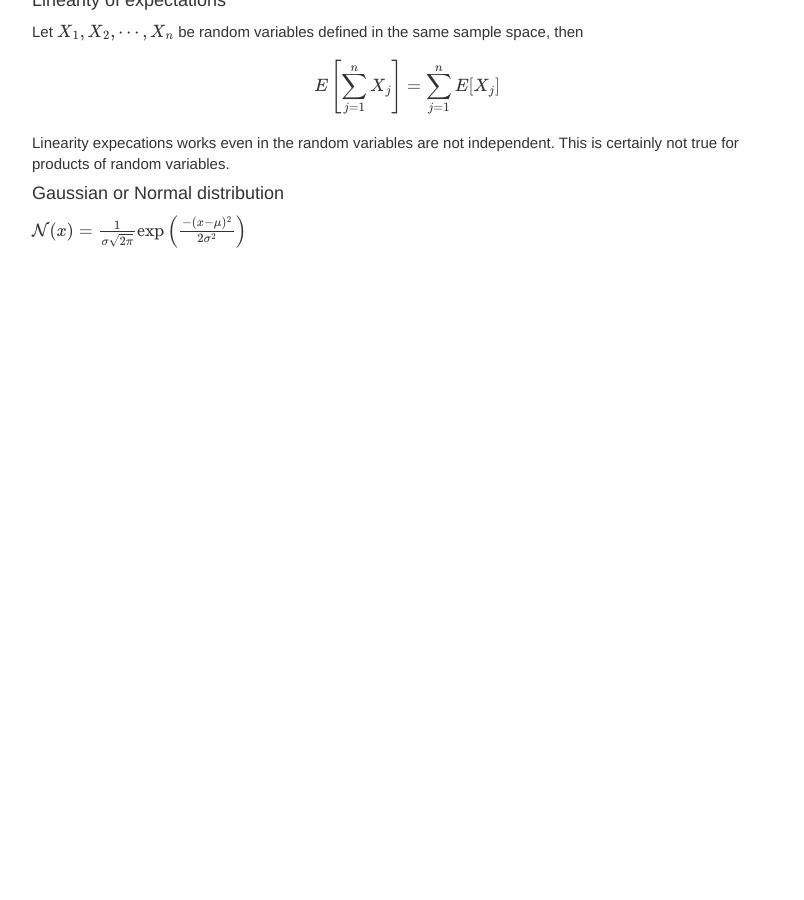
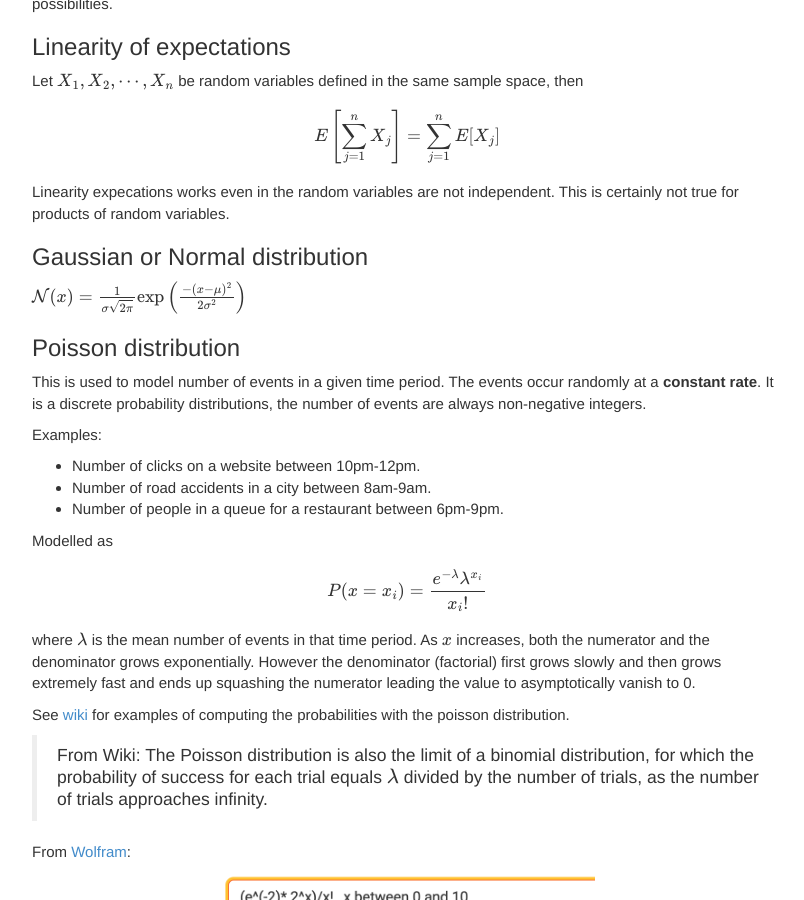
Before and after one commit to vispz/psvishnu91.github.io, a Jekyll site: the page built from _posts/ml_notes/2022-10-07-probability-basics.md, in a window 1280 px wide and 900 px high, scrolled down 691 px. Shown: the whole window, without its empty margins (233-1037 px from the left). Built offline with Jekyll 4.4.1, drawn with Linux system fonts in a browser that asks for light colours; nearby versions of some CDN libraries; formulas are drawn with MathJax 3; before the commit the page ends 1029 px from its top, so only the background shows below that.

Commit message:
updated proba basics

```diff
--- a/_posts/ml_notes/2022-10-07-probability-basics.md
+++ b/_posts/ml_notes/2022-10-07-probability-basics.md
@@ -6,17 +6,17 @@ layout: post
 last_modified_at: 2022-10-07
 ---
 
-#### Random variable
+### Random variable
 Given an input space U, X is a random variable that maps every element in U to a real number $$\mathcal{R}$$, i.e., $$X:U \rightarrow V$$.
 
 Say $$U$$ is a set of all 3 digit binary numbers viz., $$U=\{000, 001, 010, 011, 100, 101, 110, 111\}$$ and X maps element to the last digit (lsb=least significant bit). Hence, $$V= \{0, 1\}$$. The probability of $$P(X=0) = 0.5$$ and $$P(X=1) = 0.5$$. Half the numbers map to $$1$$ and other to $$0$$. Now the probability of $$P(X=0)$$ is the same as the probability of sampling a number in the input space $$U$$, that will cause $$X$$ to map to $$0$$. Here we are implicitly assuming that the probability of sampling any element in $$U$$ is the same or elements in $$U$$ are distributed uniformly.
 
-#### Independence
+### Independence
 If X and Y are two independent random variable. Then $$P(X=x,Y=y) = P(X=x)P(Y=y)$$, that is knowing that $$X$$ takes the value $$x$$, tells you nothing about what value $$Y$$ will take and vice-versa.
 
 Let's say X and Y are binary variables i.e., $$X:U\rightarrow \{0,1\}$$ and $$Y:U \rightarrow \{0,1\}$$. In order to formally prove $$X$$ and $$Y$$ are independent, we will have to prove that the joint $$P(X=0, Y=0) = P(X=0)P(Y=0), P(X=0,Y=1) = P(X=0)P(Y=1)...$$  for all 4 possibilities.
 
-#### Linearity of expectations
+### Linearity of expectations
 Let $$ X_1, X_2, \cdots, X_n $$ be random variables defined in the same sample space, then
 
 $$ E\left[\sum_{j=1}^n X_j\right] = \sum_{j=1}^n E[X_j]$$
@@ -24,7 +24,30 @@ $$ E\left[\sum_{j=1}^n X_j\right] = \sum_{j=1}^n E[X_j]$$
 Linearity expecations works even in the random variables are not independent. This
 is certainly not true for products of random variables.
 
-#### Gaussian or Normal distribution
+### Gaussian or Normal distribution
 $$
 \mathcal{N}(x) = \frac{1}{\sigma \sqrt{2 \pi}} \exp\left(\frac{-(x-\mu)^2}{2\sigma^2}\right)
 $$
+
+### Poisson distribution
+This is used to model number of events in a given time period. The events occur randomly at a **constant rate**. It is a discrete probability distributions, the number
+of events are always non-negative integers.
+
+
+Examples:
+* Number of clicks on a website between 10pm-12pm.
+* Number of road accidents in a city between 8am-9am.
+* Number of people in a queue for a restaurant between 6pm-9pm.
+
+Modelled as
+
+$$P(x=x_i) = \dfrac{e^{-\lambda} \lambda^{x_i}}{x_i!}$$
+
+where $$\lambda$$ is the mean number of events in that time period. As $$x$$ increases, both the numerator and the denominator grows exponentially. However the denominator (factorial) first grows slowly and then grows extremely fast and ends up squashing the numerator leading the value to asymptotically vanish to 0.
+
+See [wiki](https://en.wikipedia.org/wiki/Poisson_distribution#Examples_of_probability_for_Poisson_distributions) for examples of computing the probabilities with the poisson distribution.
+
+> From Wiki: The Poisson distribution is also the limit of a binomial distribution, for which the probability of success for each trial equals $$\lambda$$ divided by the number of trials, as the number of trials approaches infinity.
+
+From [Wolfram](https://www.wolframalpha.com/input?i=e%5E%28-2%29+2%5Ex%2Fx%21+x+between+0+and+15):
+{% include image.html id="/assets/Images/posts/ml_notes/proba-basics/poisson-dist.png" width="50%" %}
```
Also changed, not shown: _posts/ml_notes/2022-11-10-entropy-kld.md (+1 -1 lines), assets/Images/posts/ml_notes/proba-basics/poisson-dist.png (added).
